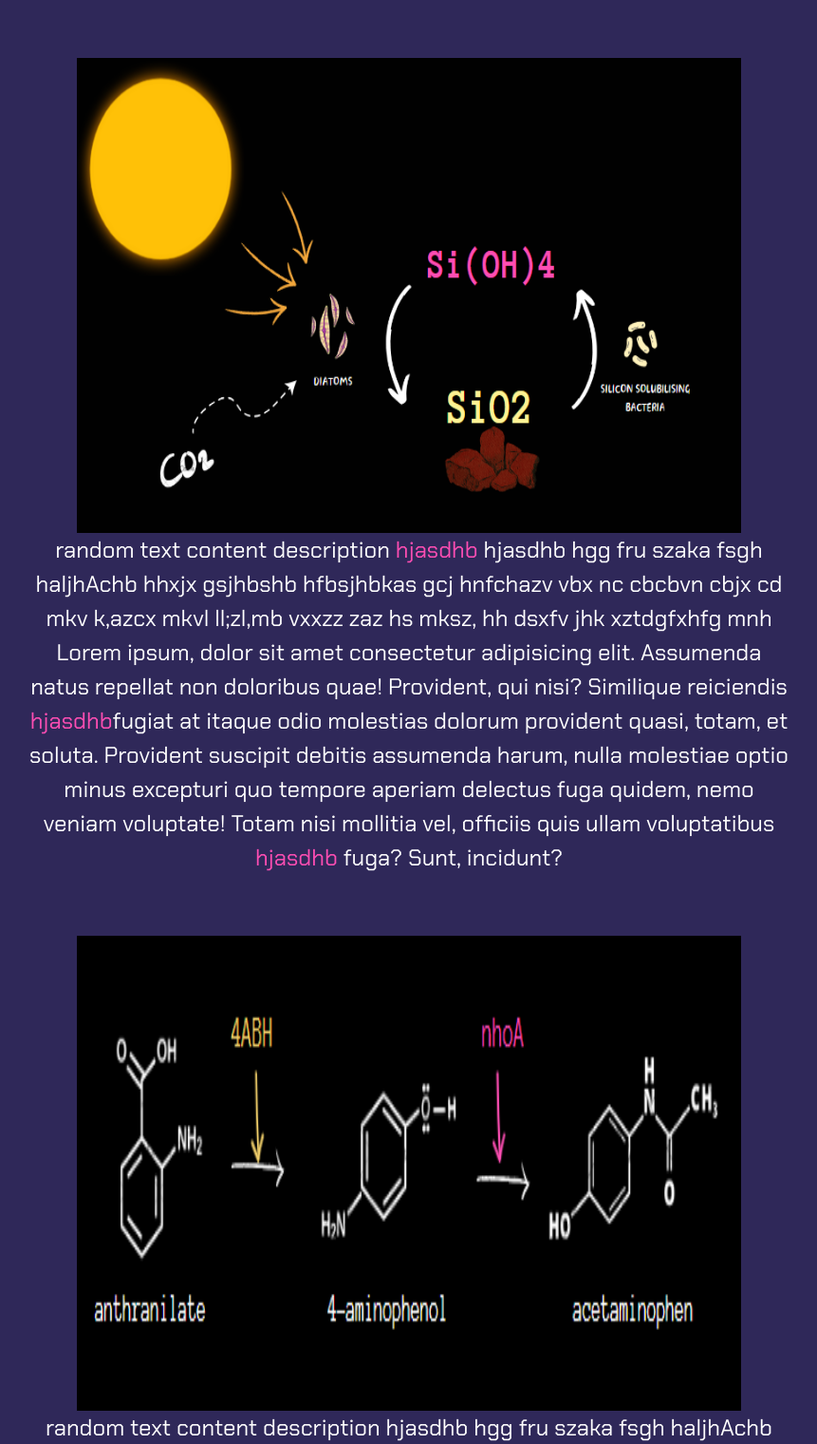
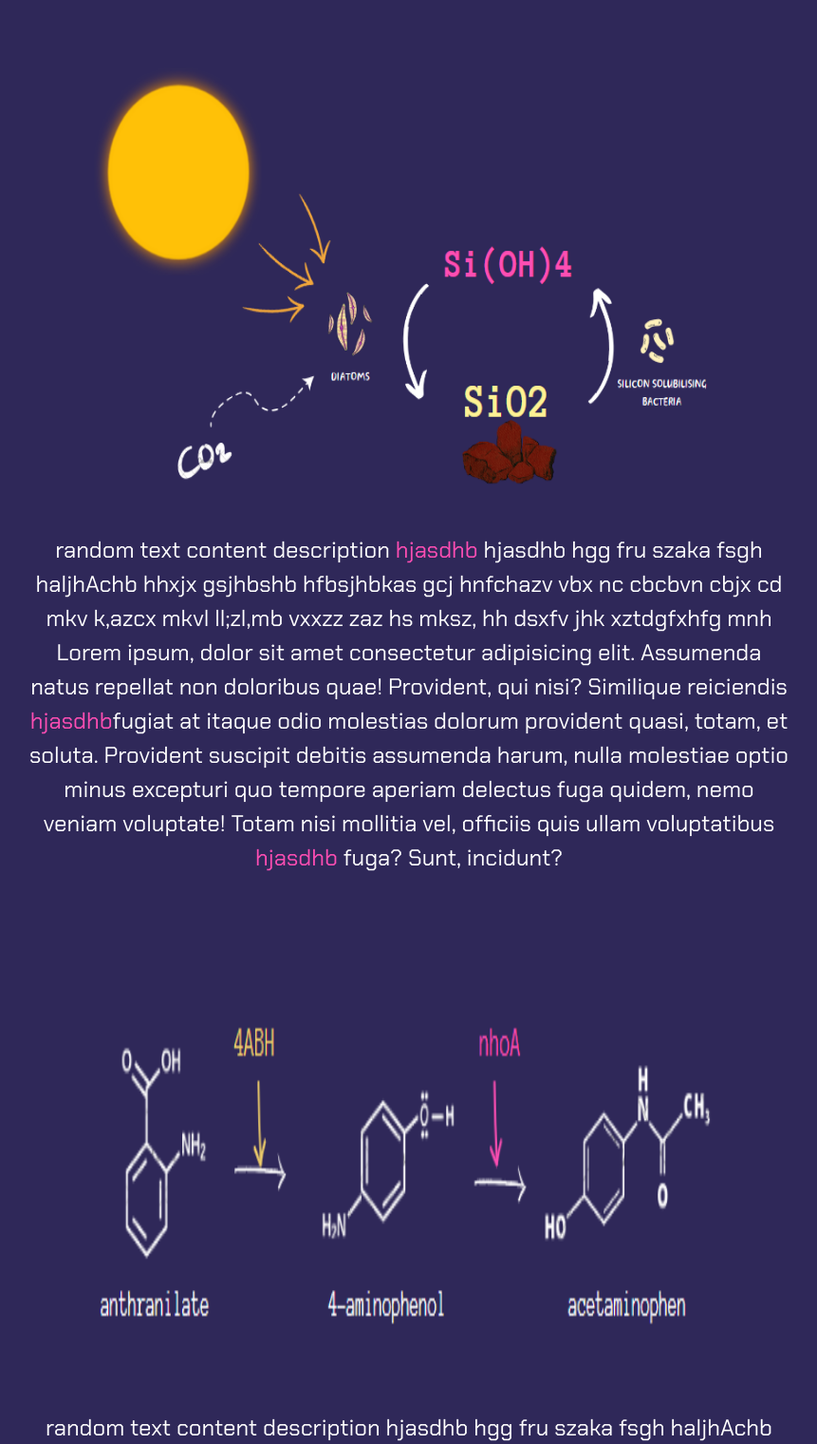
Before and after one commit to SreelathaVS/Light-Darkmode-iGem, a plain HTML site: page index.html in a window 1280 px wide. Shown: the part 2128-3648 px from the top of the page at 95% size, without its empty margins (209-1070 px from the left). Drawn offline with nearby package versions, Linux system fonts and the light colour scheme.

Commit message:
Update index.html

```diff
--- a/index.html
+++ b/index.html
@@ -254,14 +254,14 @@
         </div>
 
         <div class="sections section-4">
-            <img src="silicon-img.png">
+            <img src="silicon(L).png">
 
             <p>random text content description <span style="color:#fe4eb3">hjasdhb</span> hjasdhb hgg fru szaka fsgh haljhAchb hhxjx gsjhbshb hfbsjhbkas  gcj hnfchazv vbx nc  cbcbvn cbjx cd mkv k,azcx mkvl ll;zl,mb vxxzz  zaz hs mksz,  hh dsxfv jhk xztdgfxhfg mnh Lorem ipsum, dolor sit amet consectetur adipisicing elit. Assumenda natus repellat non doloribus quae! Provident, qui nisi? Similique reiciendis  <span style="color:#fe4eb3">hjasdhb</span>fugiat at itaque odio molestias dolorum provident quasi, totam, et soluta.
             Provident suscipit debitis assumenda harum, nulla molestiae optio minus excepturi quo tempore aperiam delectus fuga quidem, nemo veniam voluptate! Totam nisi mollitia vel, officiis quis ullam voluptatibus <span style="color:#fe4eb3">hjasdhb</span> fuga? Sunt, incidunt?</p>
         </div>
 
         <div class="sections section-5">
-            <img src="reaction-img.png">
+            <img src="reaction(L).png">
 
             <p>random text content description hjasdhb hgg fru szaka fsgh haljhAchb hhxjx <span style="color:#fe4eb3">hjasdhb</span> gsjhbshb hfbsjhbkas  gcj hnfchazv vbx nc  cbcbvn cbjx cd mkv k,azcx mkvl ll;zl,mb vxxzz  zaz hs mksz,  hh dsxfv jhk xztdgfxhfg mnh Lorem ipsum dolor <span style="color:#fe4eb3">hjasdhb</span> sit amet, consectetur adipisicing elit. Praesentium ipsum, delectus itaque quae voluptatem ad neque atque laudantium non provident dolore sit, aspernatur numquam veritatis voluptatibus similique reiciendis esse odit.
             Quia unde doloremque, animi dolores a vitae ratione rem labore aliquid dolorem? Harum quo veritatis iure cum enim, corporis aperiam quam nihil possimus impedit quas. Deleniti alias <span style="color:#fe4eb3">hjasdhb</span> nesciunt repudiandae corrupti!
```
